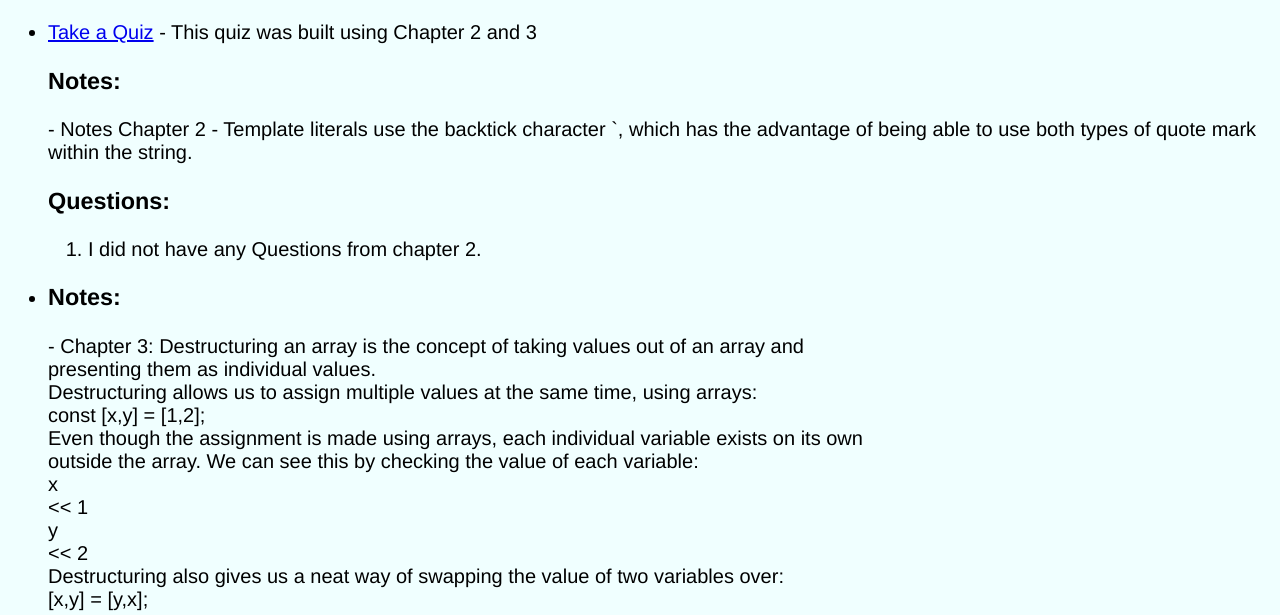
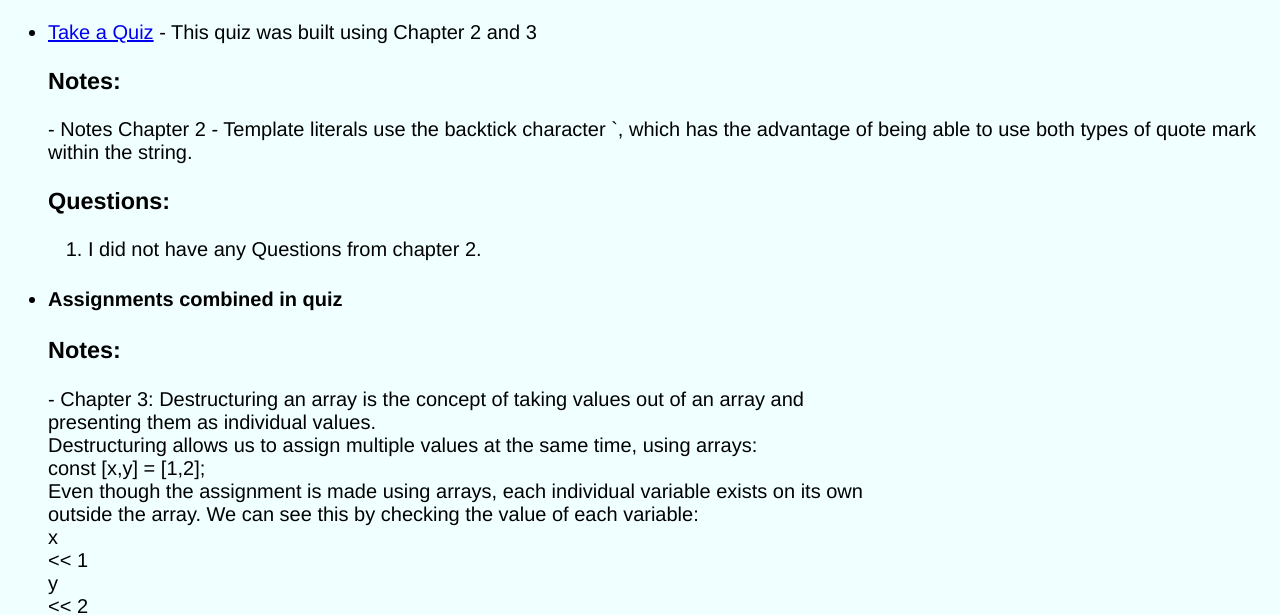
Before and after one commit to Rick-243/WDD-330, a plain HTML site: page week02/index.html in a window 1280 px wide. Shown: the part 216-831 px from the top of the page. Drawn offline with Linux system fonts and the light colour scheme.

Commit message:
Added some text

```diff
--- a/week02/index.html
+++ b/week02/index.html
@@ -23,6 +23,7 @@
         </ol>
       </li>
       <li>
+        <h4>Assignments combined in quiz</h4>
         <h3>Notes:</h3>
         - Chapter 3: Destructuring an array is the concept of taking values out of an array and<br>
         presenting them as individual values.<br>
```
